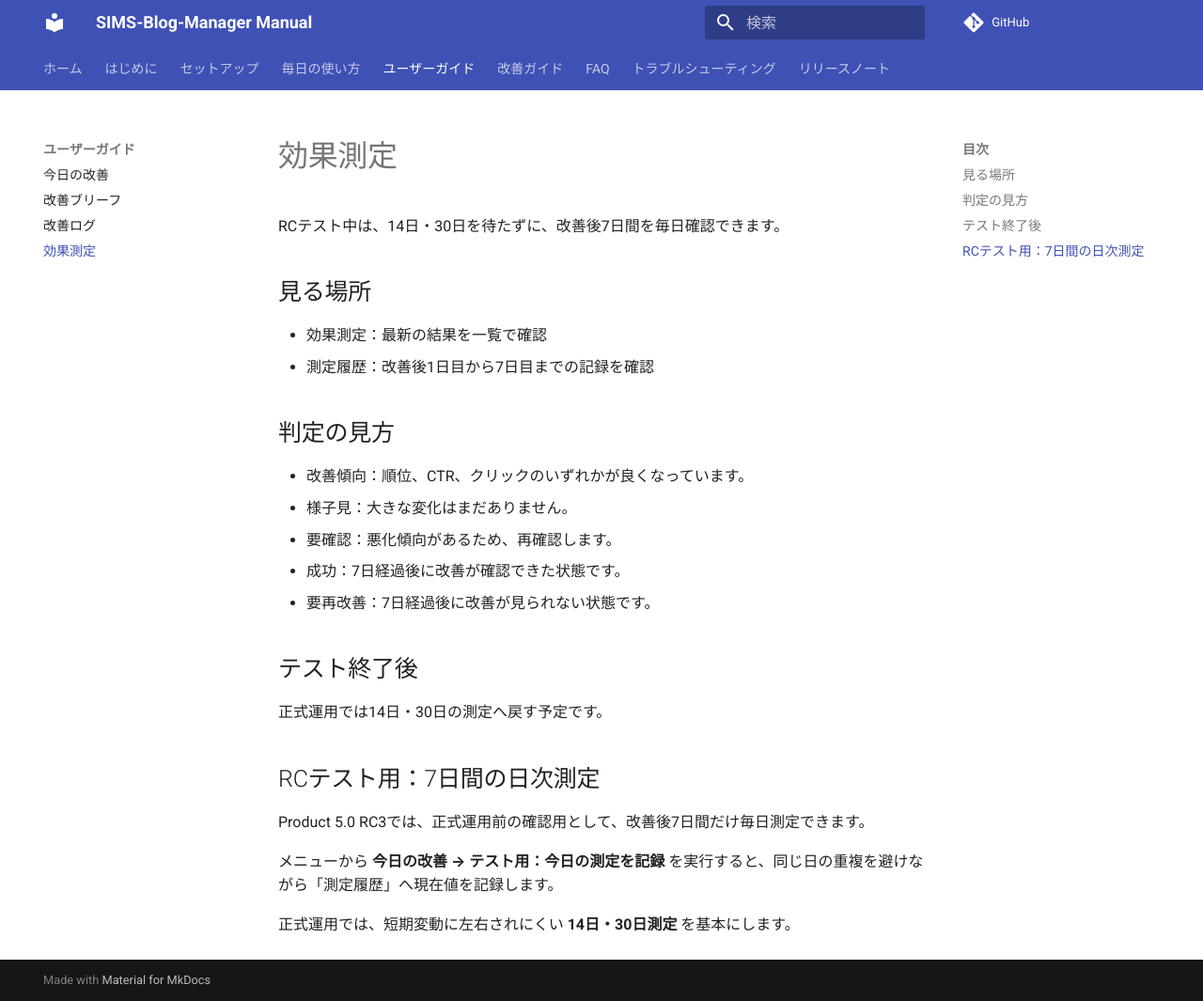
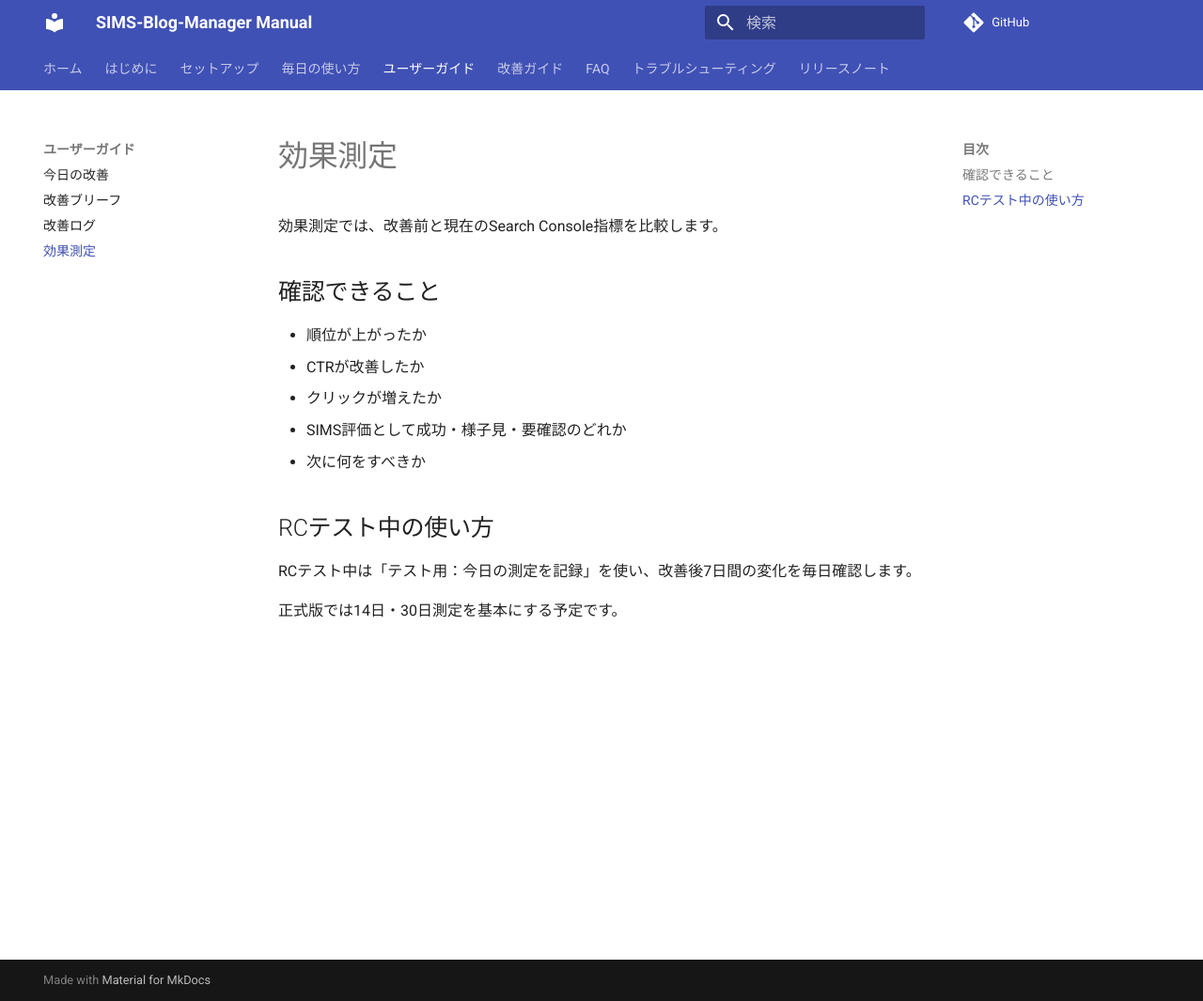
Before and after one commit to simstools55-ops/SIMS-Blog-Manager, an MkDocs documentation site: the page built from docs/user-guide/effectiveness.md, in a window 1280 px wide and 1065 px high. Shown: the whole window at 94% size. Built offline with MkDocs 1.6.1 and Material for MkDocs 9.7.7, drawn with Linux system fonts in a browser that asks for light colours; comment, search, counter and statistics services are not loaded.

Commit message:
Release Product 5.0 RC4

```diff
--- a/docs/release-notes/index.md
+++ b/docs/release-notes/index.md
@@ -1,8 +1,11 @@
 # Release Notes
 
-## Product 5.0 RC2
+## Product 5.0 RC4
 
-- Search Consoleクエリ分類を強化しました。
-- 別記事候補を「記事ネタ候補」シートへ自動保存するようにしました。
-- 改善ブリーフをSIMS-Core / Claudeへ貼り付けやすい形式に改善しました。
-- deploy.ymlの更新は不要です。
+- 効果測定にSIMS評価を追加しました。
+- 効果測定に次のアクションを追加しました。
+- RCテスト用の日次測定結果を見ながら、改善成功・様子見・要確認を判断しやすくしました。
+
+## Product 5.0 RC3
+
+- RCテスト用に、改善後7日間の日次測定を追加しました。
--- a/docs/user-guide/effectiveness.md
+++ b/docs/user-guide/effectiveness.md
@@ -1,29 +1,17 @@
 # 効果測定
 
-RCテスト中は、14日・30日を待たずに、改善後7日間を毎日確認できます。
+効果測定では、改善前と現在のSearch Console指標を比較します。
 
-## 見る場所
+## 確認できること
 
-- 効果測定：最新の結果を一覧で確認
-- 測定履歴：改善後1日目から7日目までの記録を確認
+- 順位が上がったか
+- CTRが改善したか
+- クリックが増えたか
+- SIMS評価として成功・様子見・要確認のどれか
+- 次に何をすべきか
 
-## 判定の見方
+## RCテスト中の使い方
 
-- 改善傾向：順位、CTR、クリックのいずれかが良くなっています。
-- 様子見：大きな変化はまだありません。
-- 要確認：悪化傾向があるため、再確認します。
-- 成功：7日経過後に改善が確認できた状態です。
-- 要再改善：7日経過後に改善が見られない状態です。
+RCテスト中は「テスト用：今日の測定を記録」を使い、改善後7日間の変化を毎日確認します。
 
-## テスト終了後
-
-正式運用では14日・30日の測定へ戻す予定です。
-
-
-## RCテスト用：7日間の日次測定
-
-Product 5.0 RC3では、正式運用前の確認用として、改善後7日間だけ毎日測定できます。
-
-メニューから **今日の改善 → テスト用：今日の測定を記録** を実行すると、同じ日の重複を避けながら「測定履歴」へ現在値を記録します。
-
-正式運用では、短期変動に左右されにくい **14日・30日測定** を基本にします。
+正式版では14日・30日測定を基本にする予定です。
```
Also changed, not shown: CHANGELOG.md (+6 -12 lines), README.md (+11 -35 lines), product/RELEASE_NOTES.md (+6 -9 lines), 1 other file.
